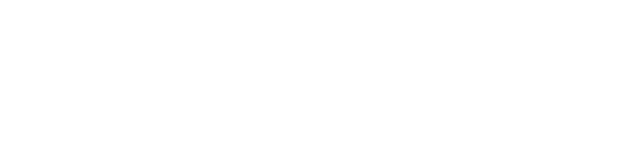
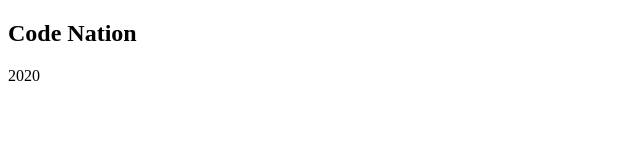
Before and after one commit to TelmoCN/github-test, a plain HTML site: page index.html in a window 1280 px wide. Shown: the whole page, without its empty margins (0-640 px from the left). Drawn offline with Linux system fonts and the light colour scheme.

Commit message:
Adding footer

```diff
--- a/index.html
+++ b/index.html
@@ -6,6 +6,11 @@
     <title>Document</title>
 </head>
 <body>
-
+    <nav>
+        <h1>Code Nation</h1>
+    </nav>
+    <footer>
+        2020
+    </footer>
 </body>
 </html>
```
